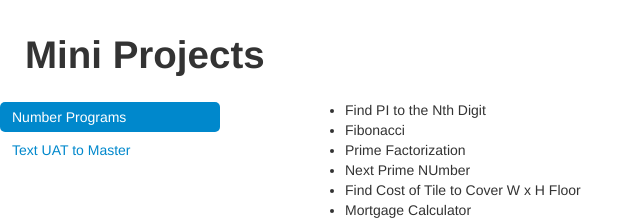
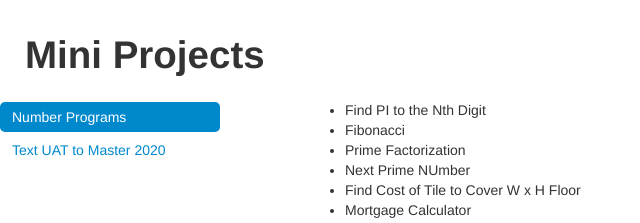
Before and after one commit to historia/miniproject, a plain HTML site: page index.html in a window 1280 px wide. Shown: the top 223 px of the page, 0-640 px from the left. Drawn offline with Linux system fonts and the light colour scheme.

Commit message:
this is another uat Change to master branch

```diff
--- a/index.html
+++ b/index.html
@@ -19,7 +19,7 @@
 		<nav>
 		  <ul class="nav nav-pills nav-stacked span3">
 		    <li class="active"><a href="#numprog">Number Programs</a></li>
-		    <li><a href="#textprog">Text UAT to Master</a></li>
+		    <li><a href="#textprog">Text UAT to Master 2020</a></li>
 		  </ul>
 		</nav>
 	</div>
```
